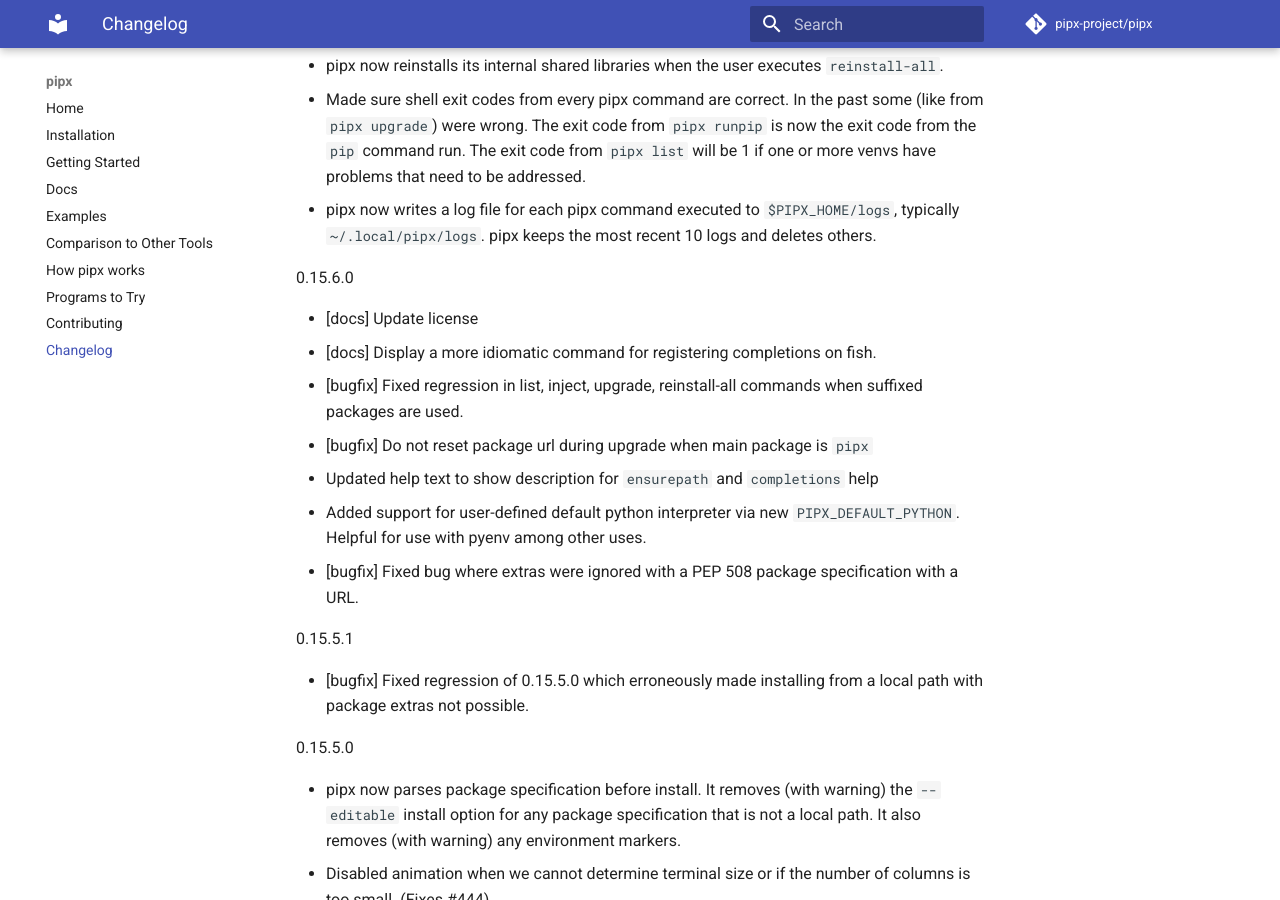
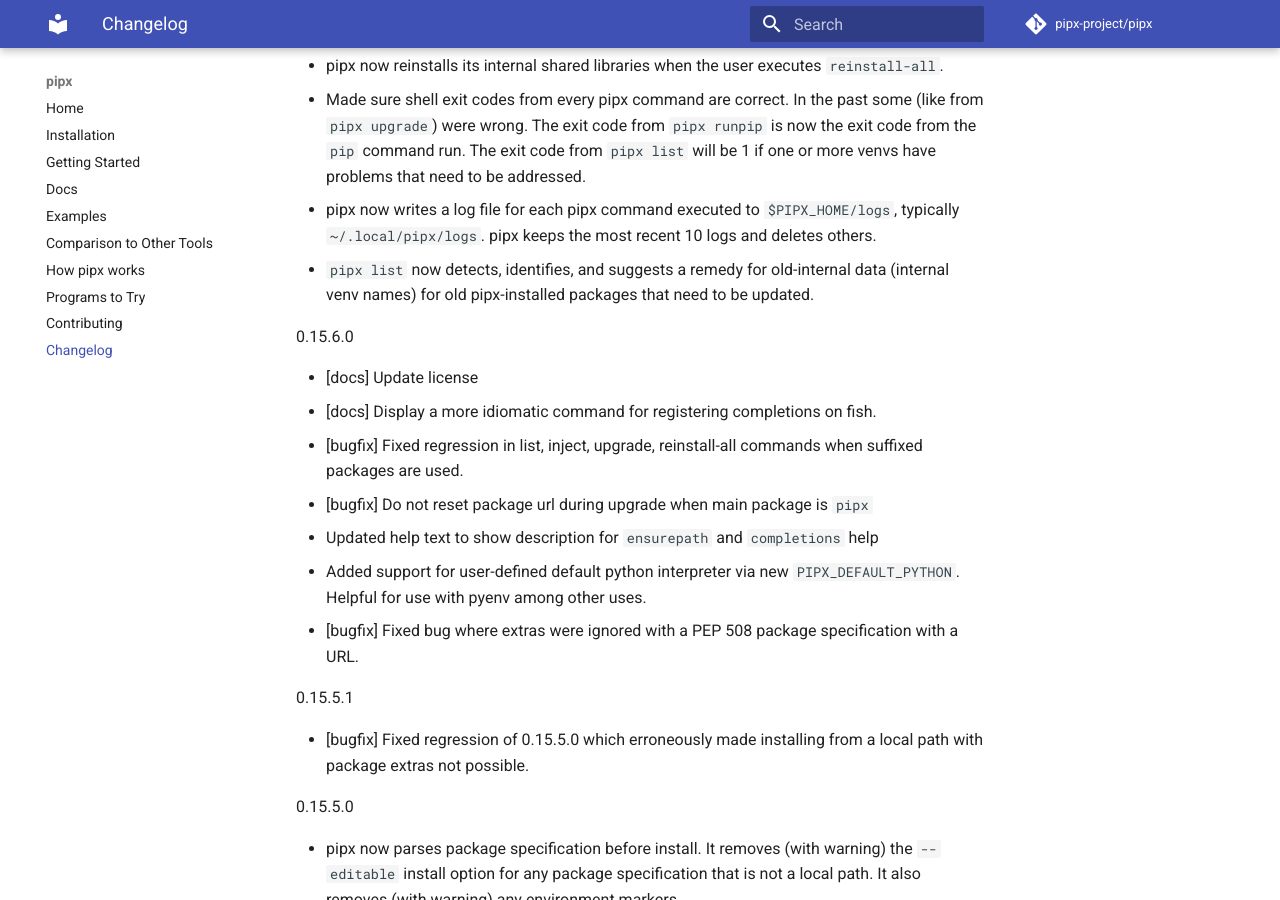
Before and after one commit to pypa/pipx, an MkDocs documentation site: the page built from docs/changelog.md, in a window 1280 px wide and 900 px high, scrolled down 862 px. Built offline with MkDocs 1.6.1 and Material for MkDocs 9.7.7, drawn with Linux system fonts in a browser that asks for light colours; comment, search, counter and statistics services are not loaded.

Commit message:
Add changelog entry.

```diff
--- a/docs/changelog.md
+++ b/docs/changelog.md
@@ -13,6 +13,7 @@ dev
 - pipx now reinstalls its internal shared libraries when the user executes `reinstall-all`.
 - Made sure shell exit codes from every pipx command are correct.  In the past some (like from `pipx upgrade`) were wrong.  The exit code from `pipx runpip` is now the exit code from the `pip` command run.  The exit code from `pipx list` will be 1 if one or more venvs have problems that need to be addressed.
 - pipx now writes a log file for each pipx command executed to `$PIPX_HOME/logs`, typically `~/.local/pipx/logs`.  pipx keeps the most recent 10 logs and deletes others.
+- `pipx list` now detects, identifies, and suggests a remedy for old-internal data (internal venv names) for old pipx-installed packages that need to be updated.
 
 0.15.6.0
 
```
